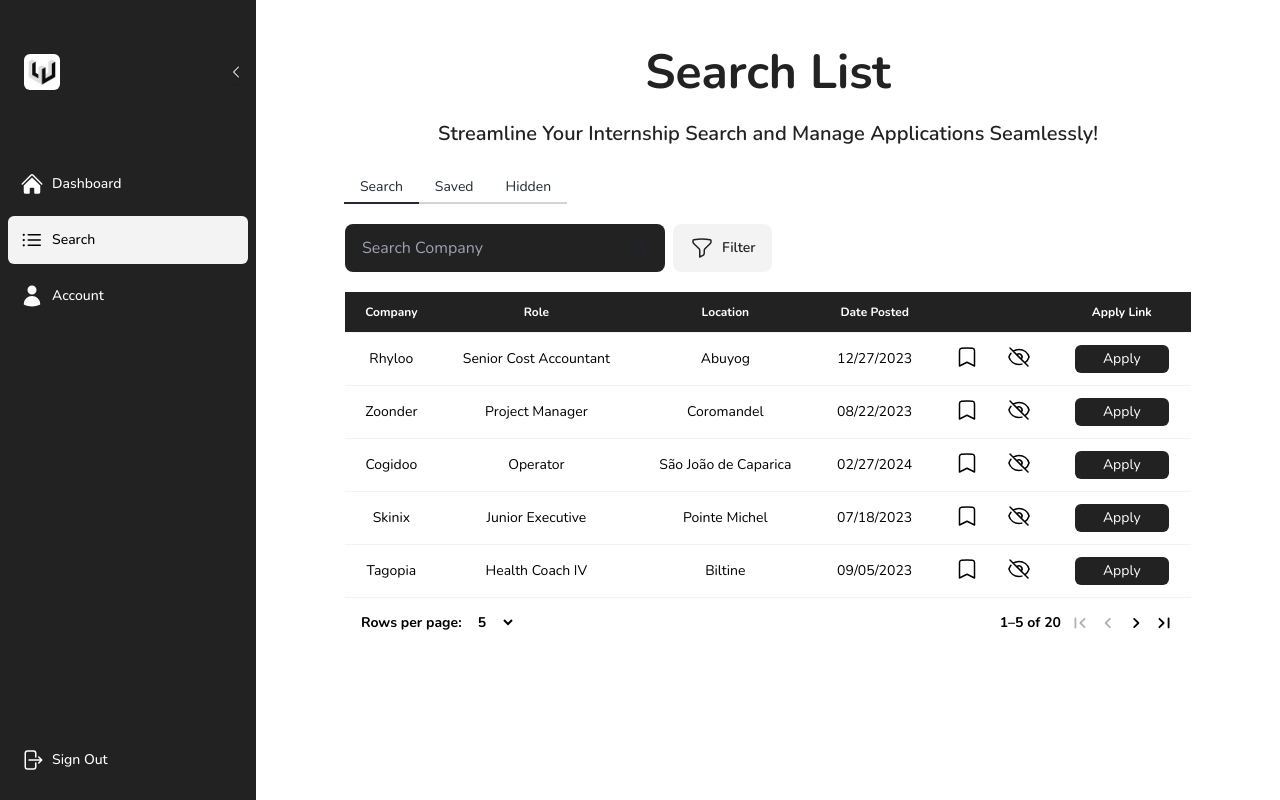
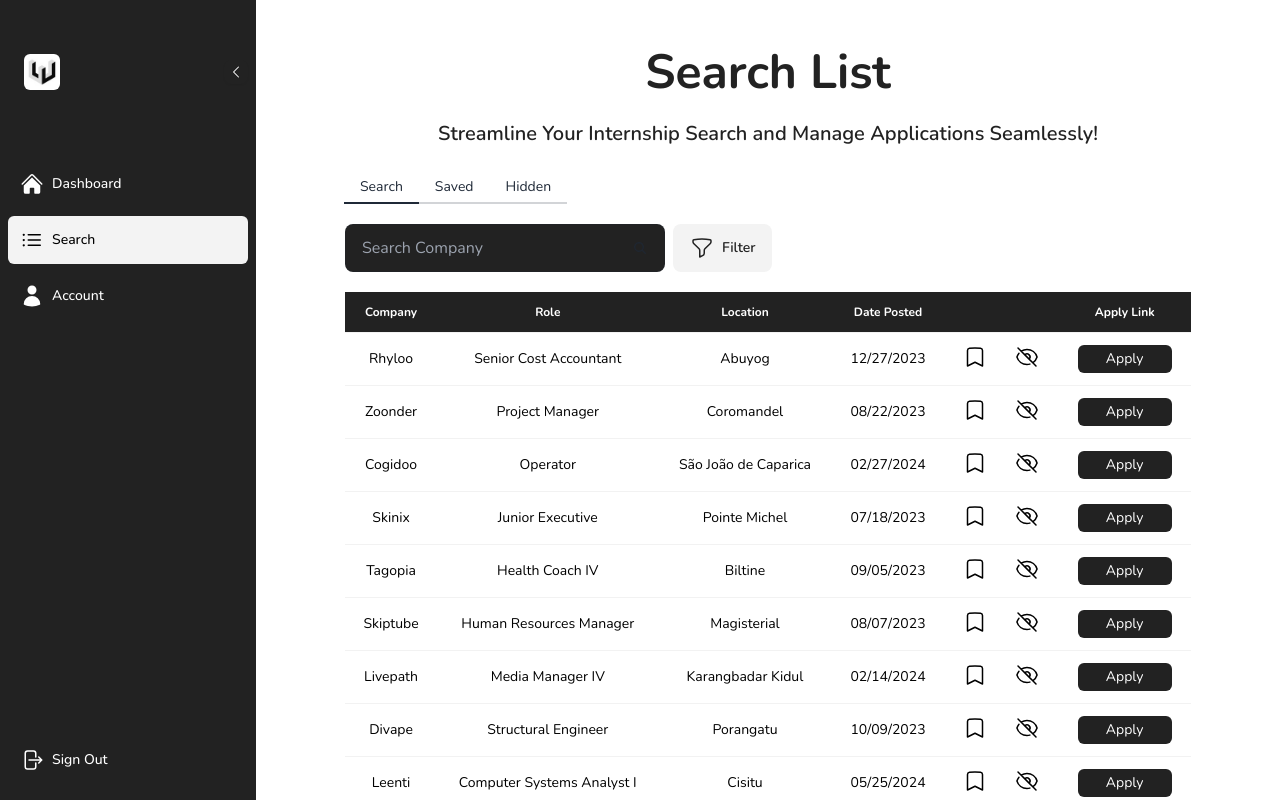
Before and after one commit to zachkfan/pathtoswe, a Next.js app: page /search in a window 1280 px wide. Built offline with nearby package versions, Linux system fonts and the light colour scheme; a web font is replaced by a local one.

Commit message:
changed default rows per page for search, hopefully didn't break

```diff
--- a/src/app/ui/search/table.tsx
+++ b/src/app/ui/search/table.tsx
@@ -11,7 +11,7 @@ import CustomTablePagination from "@/app/ui/table_pagination";
 
 const Table = ({ search }: { search: string }) => {
   const [page, setPage] = React.useState(0);
-  const [rowsPerPage, setRowsPerPage] = React.useState(5);
+  const [rowsPerPage, setRowsPerPage] = React.useState(10);
 
   const handleChangePage = (
     _event: React.MouseEvent<HTMLButtonElement> | null,
@@ -65,7 +65,7 @@ const Table = ({ search }: { search: string }) => {
         <tr>
           <CustomTablePagination
             className="text-black text-sm"
-            rowsPerPageOptions={[5, 10, 25, { label: "All", value: -1 }]}
+            rowsPerPageOptions={[10, 15, 25, { label: "All", value: -1 }]}
             colSpan={7}
             count={20} //TODO: switch with numbers of actual data
             rowsPerPage={rowsPerPage}
```
